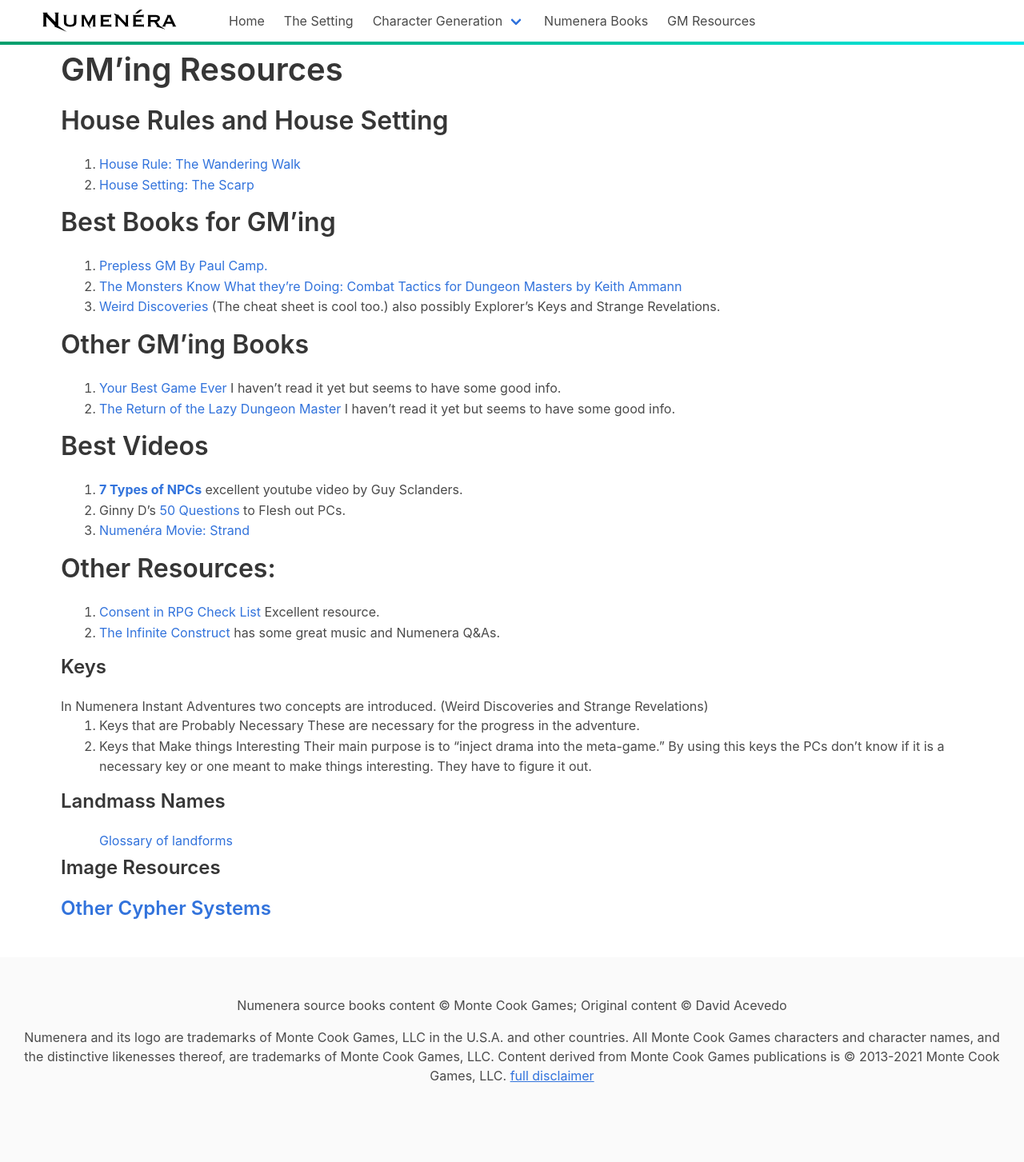
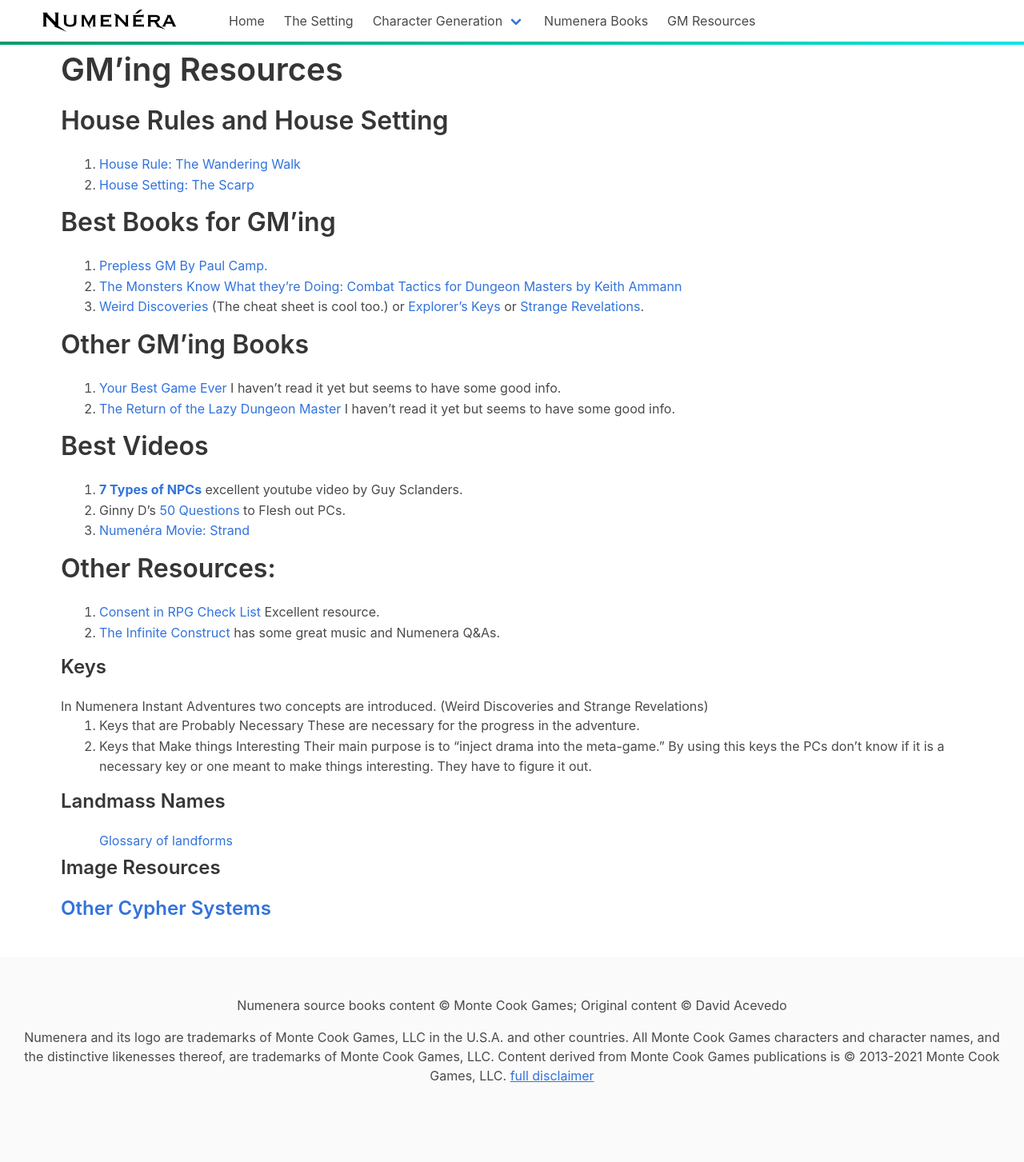
Before and after one commit to rebelwarrior/numenera, a Jekyll site: the page built from resources/gm-resources.md, in a window 1280 px wide. Shown: the whole page at 80% size. Built offline with Jekyll 4.4.1, drawn with Linux system fonts in a browser that asks for light colours; nearby versions of some CDN libraries.

Commit message:
updates some links

```diff
--- a/resources/gm-resources.md
+++ b/resources/gm-resources.md
@@ -18,7 +18,7 @@
 
 1. [Prepless GM By Paul Camp.](https://www.drivethrurpg.com/product/304745/The-Prepless-GM)
 2. [The Monsters Know What they're Doing: Combat Tactics for Dungeon Masters by Keith Ammann](https://www.themonstersknow.com/)
-3. [Weird Discoveries](https://www.drivethrurpg.com/product/148098/Weird-Discoveries-Ten-Instant-Adventures-for-Numenera) (The cheat sheet is cool too.) also possibly Explorer's Keys and Strange Revelations.
+3. [Weird Discoveries](https://www.drivethrurpg.com/product/148098/Weird-Discoveries-Ten-Instant-Adventures-for-Numenera) (The cheat sheet is cool too.) or [Explorer's Keys](https://www.drivethrurpg.com/product/285114/Explorers-Keys) or [Strange Revelations](https://www.drivethrurpg.com/product/167343/Strange-Revelations-Ten-Instant-Adventures-for-The-Strange).
 {:.ml-6}
 
 ## Other GM'ing Books
```
Also changed, not shown: README.md.
